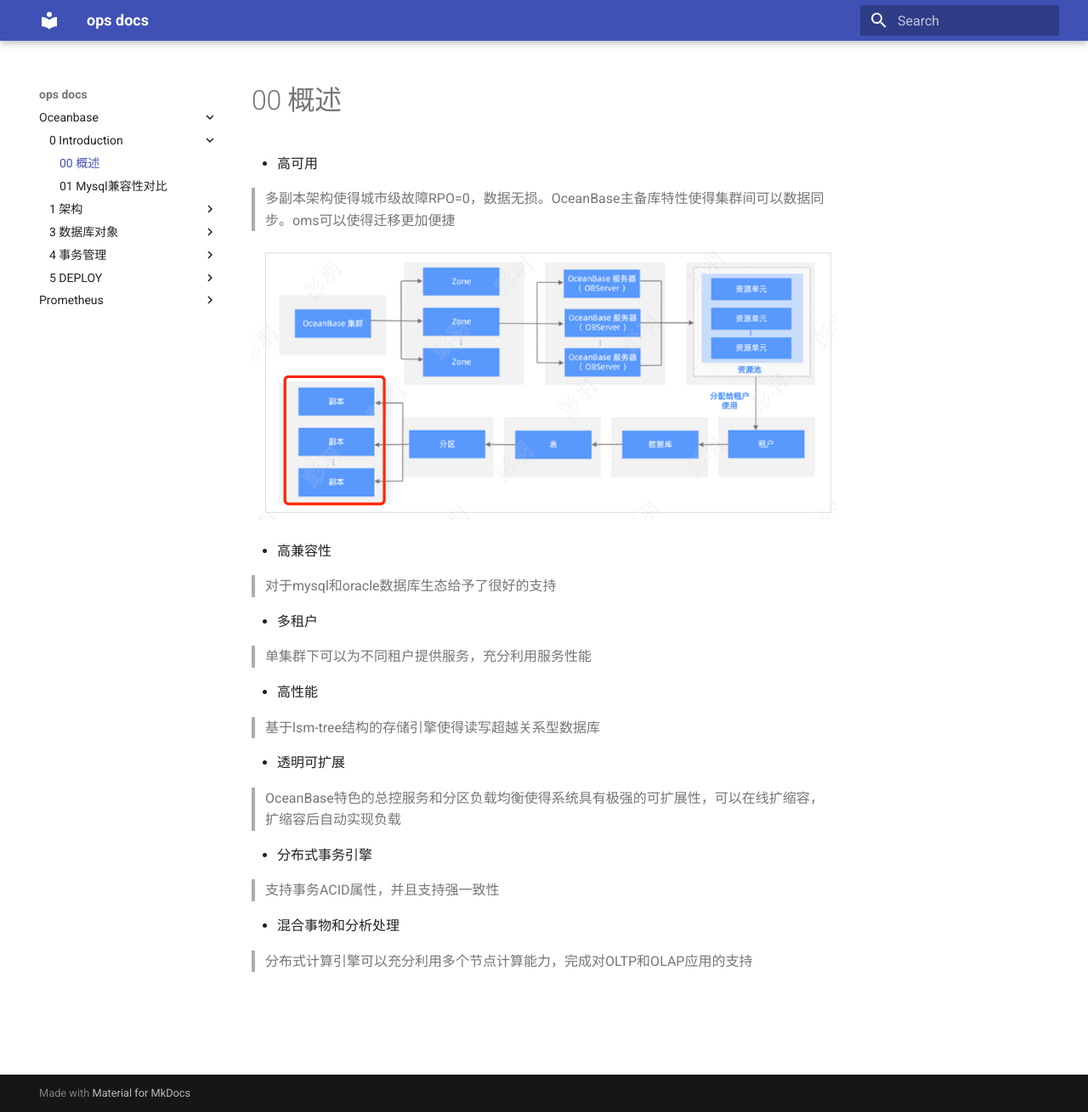
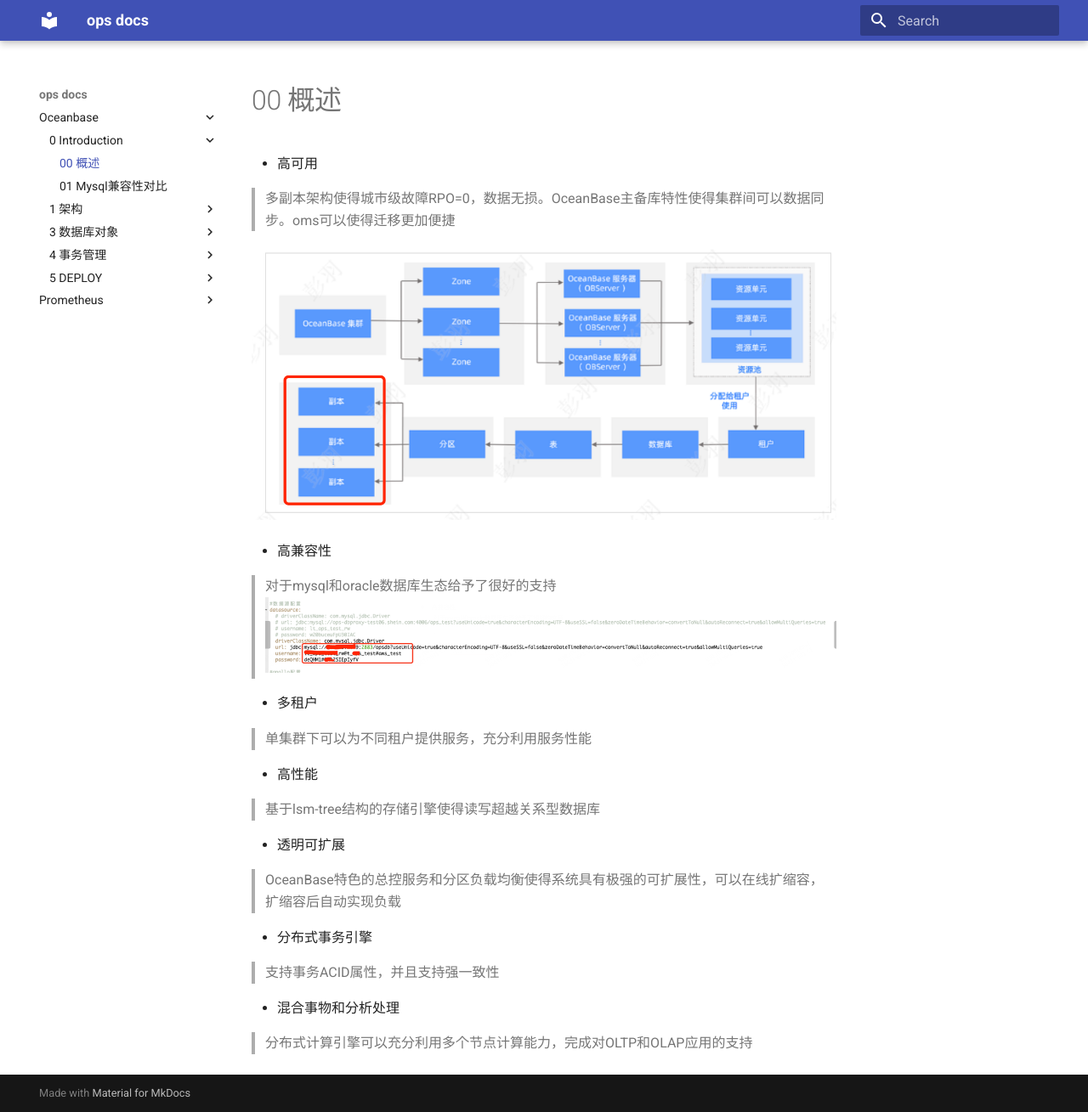
Before and after one commit to rocky-raccoon33/ops-doc, an MkDocs documentation site: the page built from docs/oceanbase/0 Introduction/00 概述.md, in a window 1280 px wide and 1309 px high. Shown: the whole window at 85% size. Built offline with MkDocs 1.6.1 and Material for MkDocs 9.7.7, drawn with Linux system fonts in a browser that asks for light colours.

Commit message:
add：增加图示

```diff
--- a/docs/oceanbase/0 Introduction/00 概述.md
+++ b/docs/oceanbase/0 Introduction/00 概述.md
@@ -7,6 +7,7 @@
 - 高兼容性
 
 > 对于mysql和oracle数据库生态给予了很好的支持
+![配置](img/jdbc.png)
 
 - 多租户
 
```
Also changed, not shown: docs/oceanbase/0 Introduction/img/jdbc.png (added), 1 other file.
